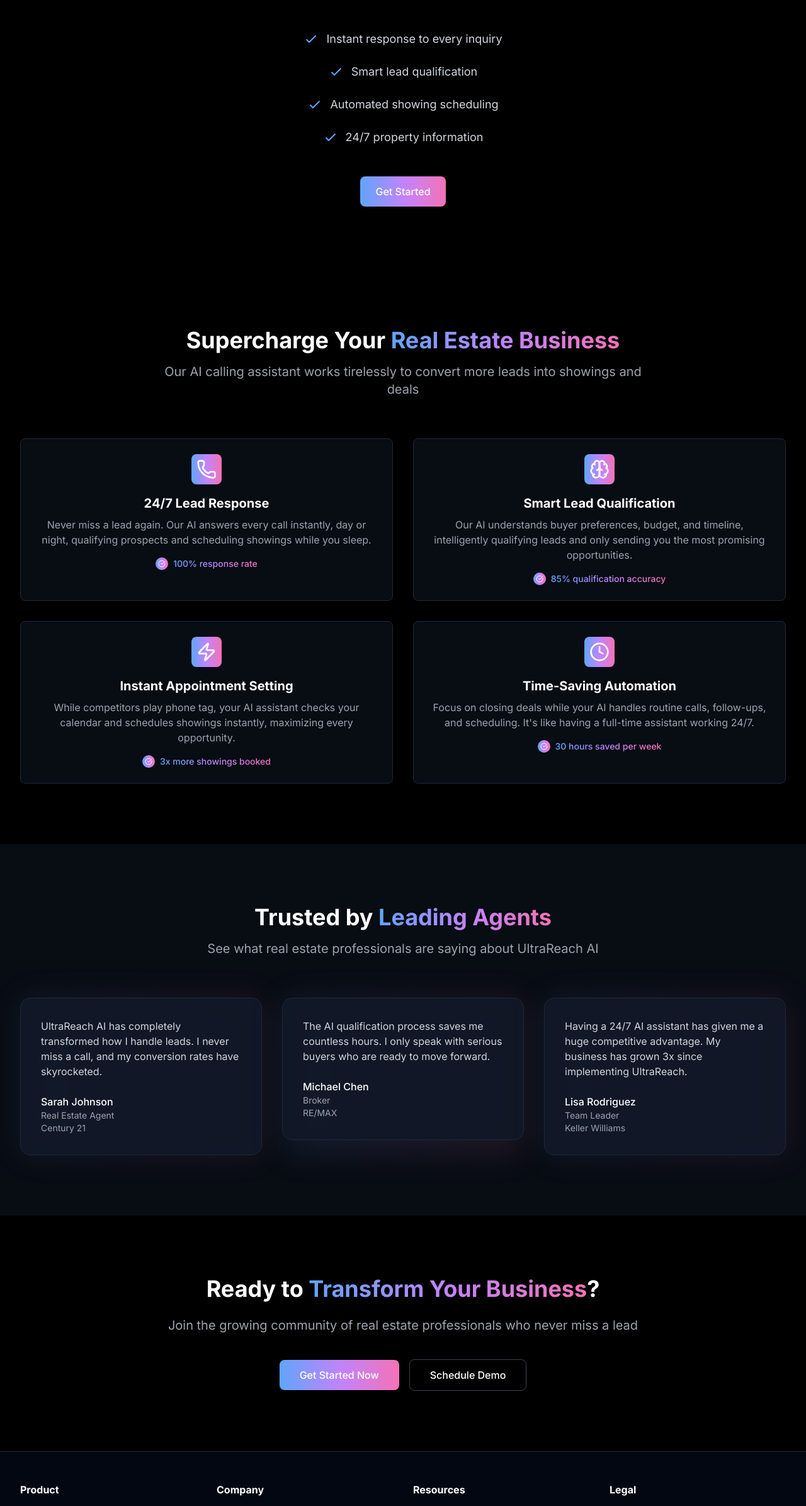
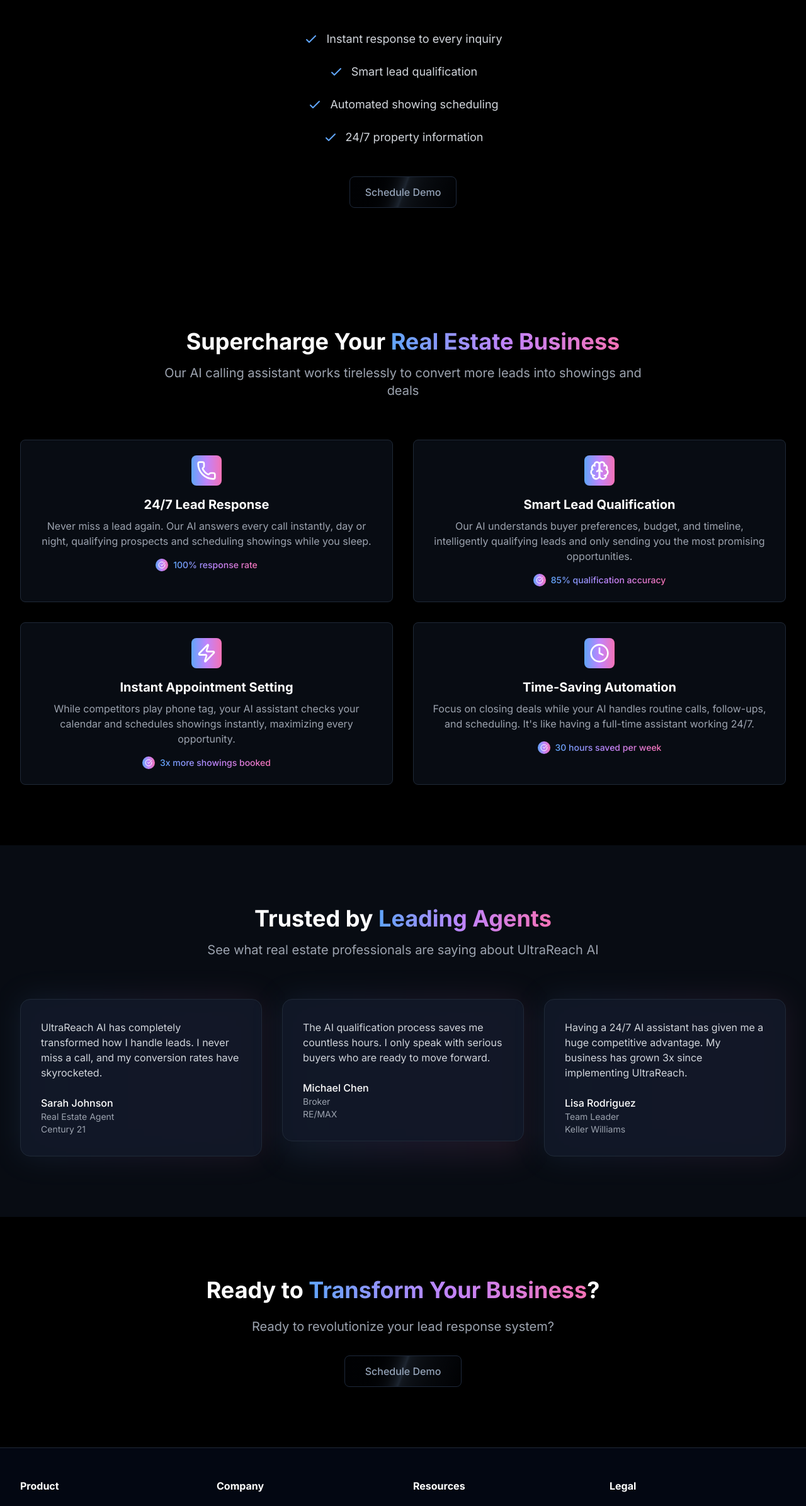
Before and after one commit to iaroslav1234/ultrareach.ai, a Next.js app: page / in a window 1280 px wide. Shown: the part 2362-4753 px from the top of the page at 63% size. Built offline with nearby package versions, Linux system fonts and the light colour scheme.

Commit message:
Update button styles: Keep hero Schedule Demo blue, make others black

```diff
--- a/app/page.tsx
+++ b/app/page.tsx
@@ -5,6 +5,7 @@
 import { Phone, Clock, CheckCircle, ChevronRight, Sparkles, Brain, Zap, Play } from 'lucide-react';
 import { Card, CardContent } from "@/components/ui/card";
 import { Header } from "@/components/header";
+import Link from 'next/link';
 
 // Pre-defined positions for floating elements
 const floatingElements = [
@@ -312,7 +313,7 @@
                 </div>
               ))}
             </div>
-            <button className="mt-12 px-6 py-3 rounded-lg bg-gradient-to-r from-blue-400 via-purple-400 to-pink-400 text-white font-medium hover:opacity-90 transition-opacity">Get Started</button>
+            <button className="mt-12 px-6 py-3 rounded-lg bg-[linear-gradient(110deg,#000103,45%,#1e2631,55%,#000103)] border border-slate-800 text-slate-400 font-medium hover:bg-black/50 transition-colors">Schedule Demo</button>
           </div>
         </div>
       </section>
@@ -420,16 +421,11 @@
             </span>
             ?
           </h2>
-          <p className="text-xl text-gray-400 mb-10">
-            Join the growing community of real estate professionals who never miss a lead
+          <p className="text-xl text-gray-400 text-center mb-8">
+            Ready to revolutionize your lead response system?
           </p>
           <div className="flex items-center justify-center gap-4">
-            <button className="px-8 py-3 rounded-lg bg-gradient-to-r from-blue-400 via-purple-400 to-pink-400 text-white font-medium hover:opacity-90 transition-opacity">
-              Get Started Now
-            </button>
-            <button className="px-8 py-3 rounded-lg border border-gray-700 text-white font-medium hover:bg-gray-800 transition-colors">
-              Schedule Demo
-            </button>
+            <button className="px-8 py-3 rounded-lg bg-[linear-gradient(110deg,#000103,45%,#1e2631,55%,#000103)] border border-slate-800 text-slate-400 font-medium hover:bg-black/50 transition-colors">Schedule Demo</button>
           </div>
         </div>
       </section>
```
